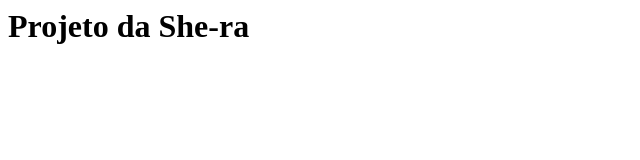
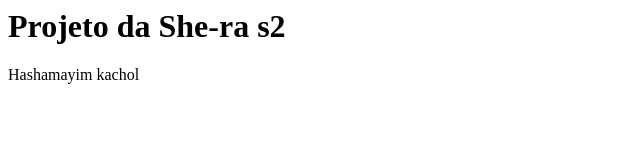
Before and after one commit to andrea1783/curso-git, a plain HTML site: page index.html in a window 1280 px wide. Shown: the whole page, without its empty margins (0-640 px from the left). Drawn offline with Linux system fonts and the light colour scheme.

Commit message:
alterando texto

```diff
--- a/index.html
+++ b/index.html
@@ -1,7 +1,8 @@
 <html>
  <head>
   <body>
-	<h1> Projeto da She-ra</h1
+	<h1> Projeto da She-ra s2</h1>
+	 <p> Hashamayim kachol</p>
  </body>
  </head>
 
```
